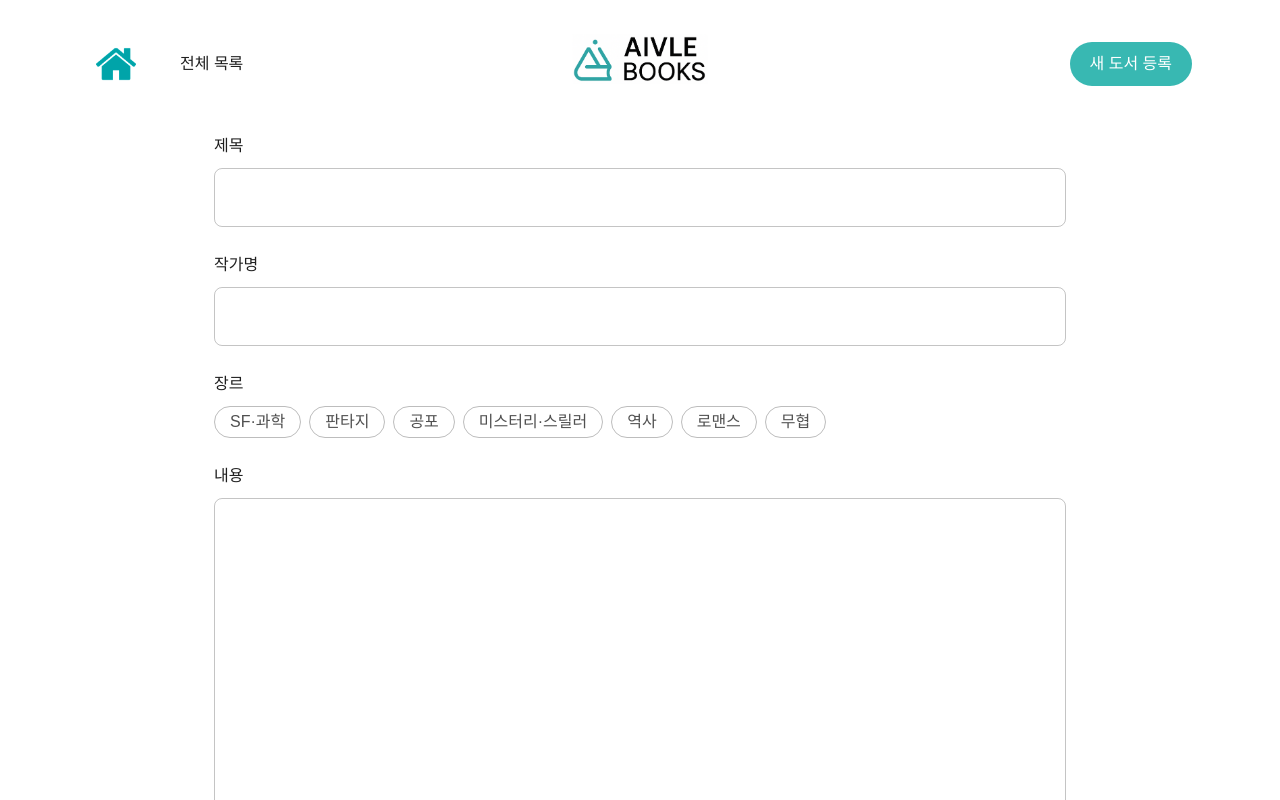
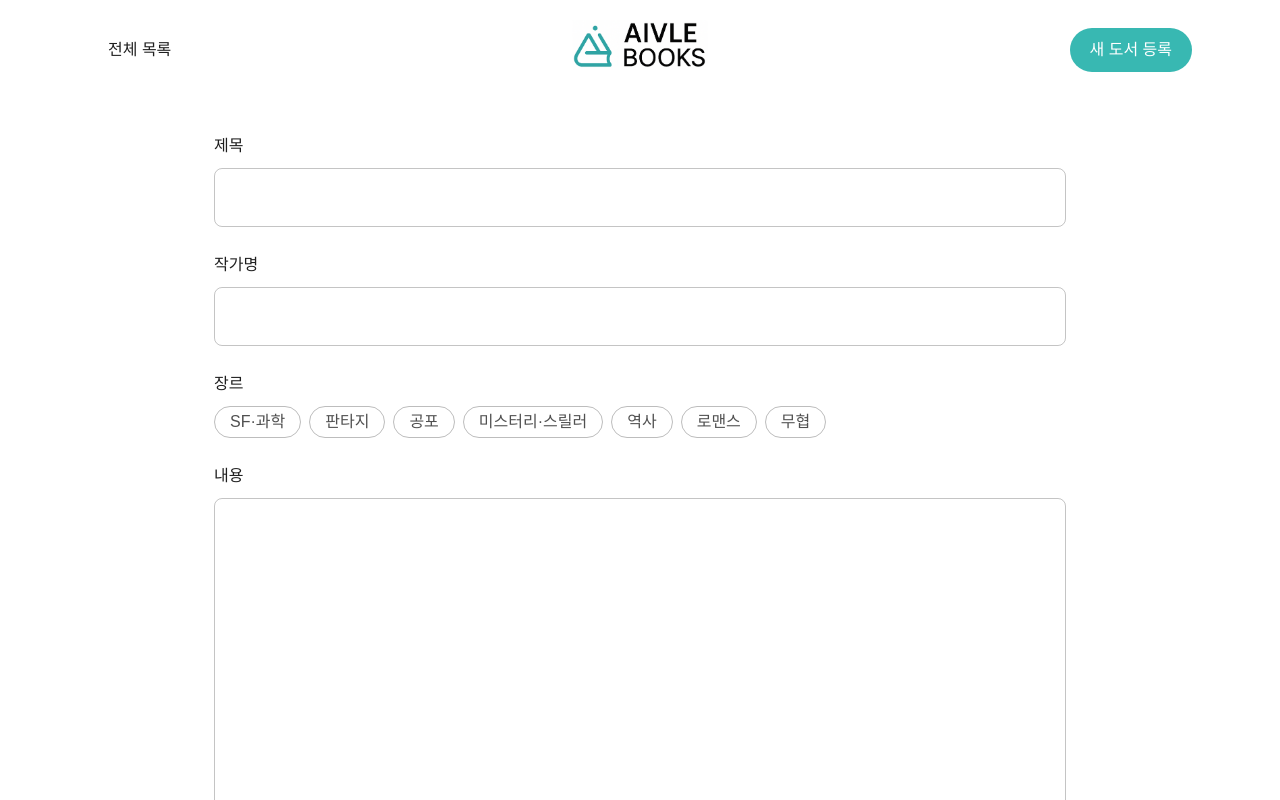
Before and after one commit to Amilaje/Library_management, a React (Create React App) app in the folder frontend/: page /publish in a window 1280 px wide. Shown: the top 800 px of the page. Built offline with nearby package versions, Linux system fonts and the light colour scheme; a web font is replaced by a local one.

Commit message:
조하민 메인 페이지 및 전체 목록 수정정

```diff
--- a/frontend/src/components/AppBar.jsx
+++ b/frontend/src/components/AppBar.jsx
@@ -1,4 +1,4 @@
-import { AppBar, Toolbar, Button, Box, IconButton, Stack } from "@mui/material";
+import { AppBar, Toolbar, Button, Box, Stack } from "@mui/material";
 import { useNavigate } from "react-router-dom";
 
 export default function Header() {
@@ -6,52 +6,52 @@ export default function Header() {
 
   return (
     <AppBar
-      position="static" // 고정
+      position="static"
       color="#ffffff"
-      elevation={0} // 그림자 제거
+      elevation={0}
       sx={{
-        height: "100px", // 높이 고정
+        height: "100px",
         py: 4,
-        ifyContent: "center", // 요소들 수직 가운데 정렬
-      }}>
+        justifyContent: "center", // 오타 수정: ifyContent → justifyContent
+      }}
+    >
       <Toolbar
         sx={{
           justifyContent: "space-between",
           position: "relative",
-        }}>
-        {/* 왼쪽: 홈 이미지 버튼 + 전체 목록 텍스트 버튼 */}
-        <Stack direction="row" spacing={2} alignItems="center">
-          <IconButton onClick={() => navigate("/")}>
-            <img
-              src="/assets/home_icon.png" // 홈 아이콘 경로
-              alt="홈"
-              style={{ height: "40px" }}
-            />
-          </IconButton>
+        }}
+      >
+        {/* 왼쪽: 전체 목록 버튼만 */}
+        <Box>
           <Button variant="text" onClick={() => navigate("/list")}>
             전체 목록
           </Button>
-        </Stack>
-        {/* 중앙: 로고 이미지 */}
+        </Box>
+
+        {/* 중앙: 로고 클릭 시 홈으로 이동 */}
         <Box
           sx={{
-            // 가운데 정렬
             position: "absolute",
             left: "50%",
             transform: "translateX(-50%)",
-          }}>
+            cursor: "pointer",
+          }}
+          onClick={() => navigate("/")}
+        >
           <img
-            src="/assets/logo.png" // 로고 이미지 경로
+            src="/assets/logo.png"
             alt="로고"
             style={{ height: "50px" }}
           />
         </Box>
-        {/* 오른쪽: 새 도서 등록 버튼 */}
+
+        {/* 오른쪽: 새 도서 등록 */}
         <Box>
           <Button
             variant="contained"
             color="primary"
-            onClick={() => (window.location.href = "/publish")}>
+            onClick={() => (window.location.href = "/publish")}
+          >
             새 도서 등록
           </Button>
         </Box>
--- a/frontend/src/components/ListBookCard.jsx
+++ b/frontend/src/components/ListBookCard.jsx
@@ -9,14 +9,15 @@ export default function BookCard({ book, onClick }) {
         display: "flex",
         cursor: "pointer",
         py: 1.5,
+        alignItems: "center",
         "&:hover": { backgroundColor: "#f9f9f9" },
       }}>
       {/*왼쪽 이미지 영역*/}
       <Box
         sx={{
-          width: "160px",
-          minWidth: "160px",
-          height: "160px",
+          width: "120px",
+          minWidth: "120px",
+          height: "180px",
           borderRadius: "8px",
           overflow: "hidden",
           marginRight: "1rem",
--- a/frontend/src/pages/Home.css
+++ b/frontend/src/pages/Home.css
@@ -1,15 +1,15 @@
 .home-page {
   background-color: #ffffff;
-  padding: 20px;
+  padding: 0 20px; /* 상단 여백 제거 */
   font-family: Arial, sans-serif;
   max-width: 1200px;
   margin: 0 auto;
 }
 
+
 .nav-bar {
   border-bottom: 2px solid #ccc;
-  padding: 10px 0;
-  margin-bottom: 20px;
+  padding: 4px 0;
   position: relative;
 }
 
@@ -87,8 +87,12 @@
   font-weight: bold;
 }
 
+.section-genres {
+  margin-bottom: 16px;
+}
+
 .book-section {
-  margin-top: 40px;
+  margin-top: 20px;
 }
 
 .book-section h2 {
@@ -118,8 +122,8 @@
 }
 
 .book-card {
-  min-width: 150px;
-  max-width: 150px;
+  min-width: 120px;
+  max-width: 120px;
   text-align: center;
 }
 
--- a/frontend/src/pages/List.jsx
+++ b/frontend/src/pages/List.jsx
@@ -5,7 +5,7 @@ import axios from "../services/axios";
 
 import GenreButton from "../components/GenreButton";
 import ListBookCard from "../components/ListBookCard";
-
+//
 const genres = [
   "전체",
   "SF·과학",
```
Also changed, not shown: frontend/src/assets/homelogo.png (deleted).
